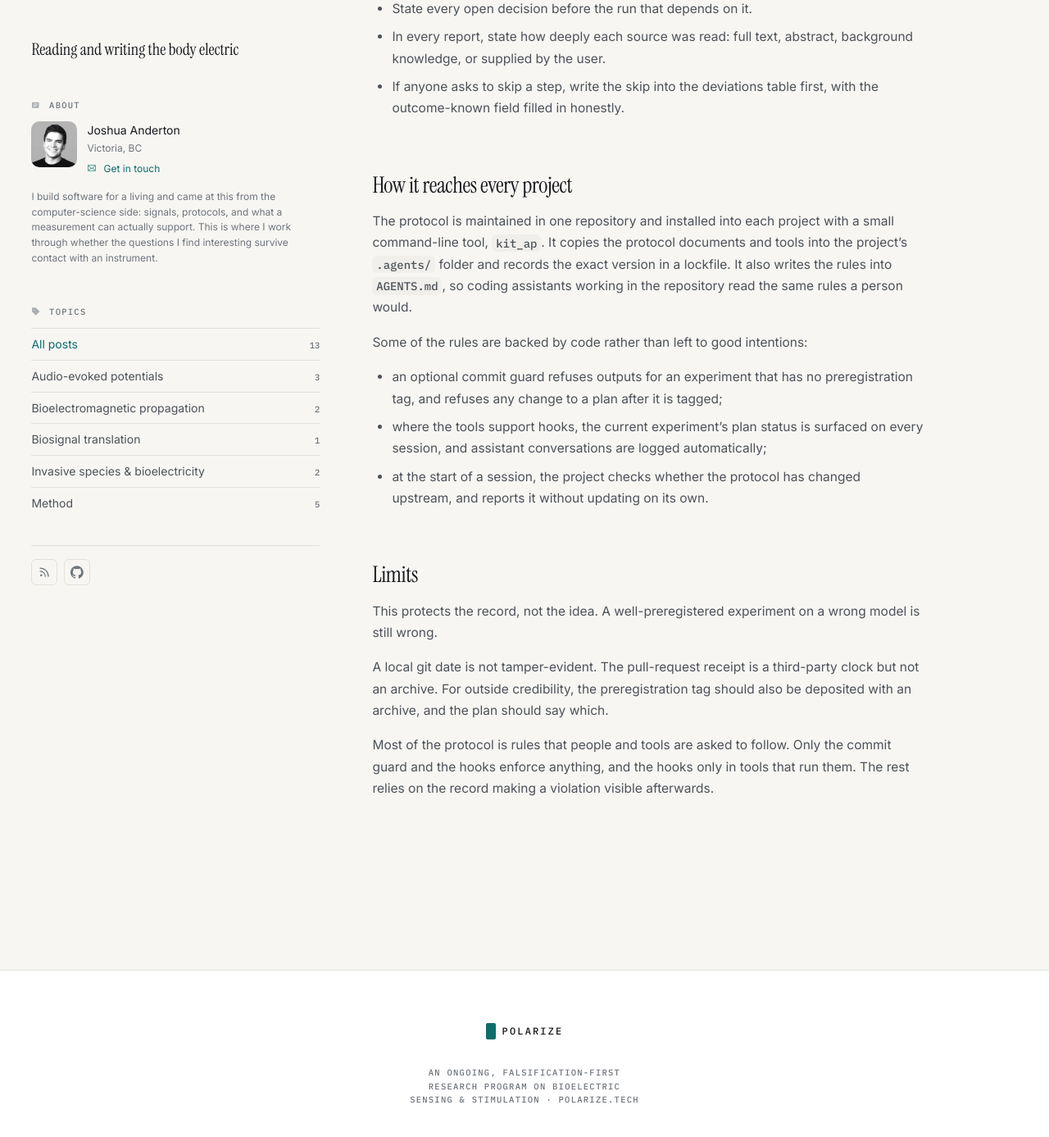
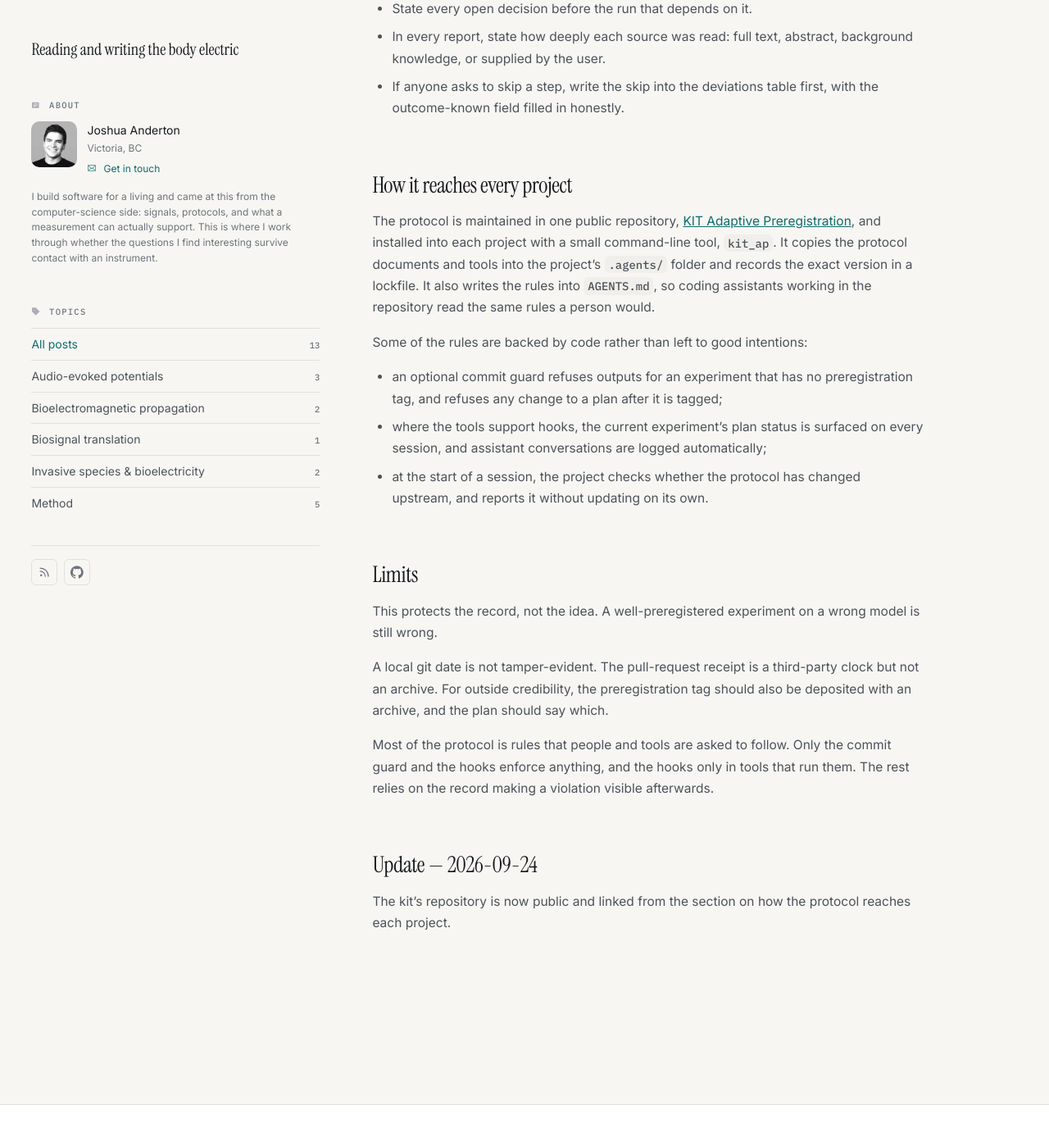
Before and after one commit to polarizetech/polarize.tech, a Jekyll site: the page built from _posts/2026-09-24-adaptive-preregistration-predict-first-then-run-the-code.md, in a window 1280 px wide and 1400 px high, scrolled down 3173 px. Shown: the top 1387 px of the window at 82% size. Built offline with Jekyll 4.4.1, drawn with Linux system fonts in a browser that asks for light colours.

Commit message:
Post: link the now-public KIT Adaptive Preregistration repo
Links polarizetech/kit-adaptive-preregistration from "How it reaches
every project" and adds a dated update note. Tracks kit commit on main
after the repo went public.

Co-Authored-By: Claude Opus 5.5 <noreply@anthropic.com>

```diff
--- a/_posts/2026-09-24-adaptive-preregistration-predict-first-then-run-the-code.md
+++ b/_posts/2026-09-24-adaptive-preregistration-predict-first-then-run-the-code.md
@@ -110,8 +110,9 @@ The same rules apply to a person at the keyboard, a script, or a coding assistan
 
 ## How it reaches every project
 
-The protocol is maintained in one repository and installed into each project with a small
-command-line tool, `kit_ap`. It copies the protocol documents and tools into the project's
+The protocol is maintained in one public repository,
+[KIT Adaptive Preregistration](https://github.com/polarizetech/kit-adaptive-preregistration), and
+installed into each project with a small command-line tool, `kit_ap`. It copies the protocol documents and tools into the project's
 `.agents/` folder and records the exact version in a lockfile. It also writes the rules into
 `AGENTS.md`, so coding assistants working in the repository read the same rules a person
 would.
@@ -137,3 +138,8 @@ archive, and the plan should say which.
 Most of the protocol is rules that people and tools are asked to follow. Only the commit guard
 and the hooks enforce anything, and the hooks only in tools that run them. The rest relies on the record making
 a violation visible afterwards.
+
+## Update — 2026-09-24
+
+The kit's repository is now public and linked from the section on how the protocol reaches
+each project.
```
